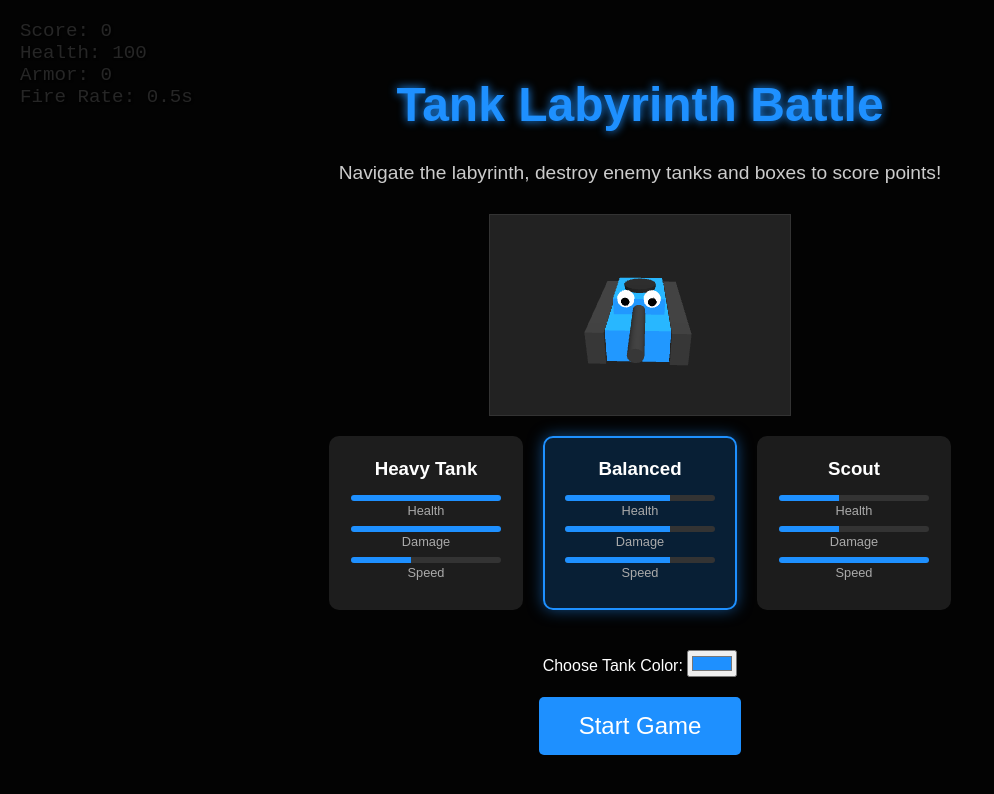
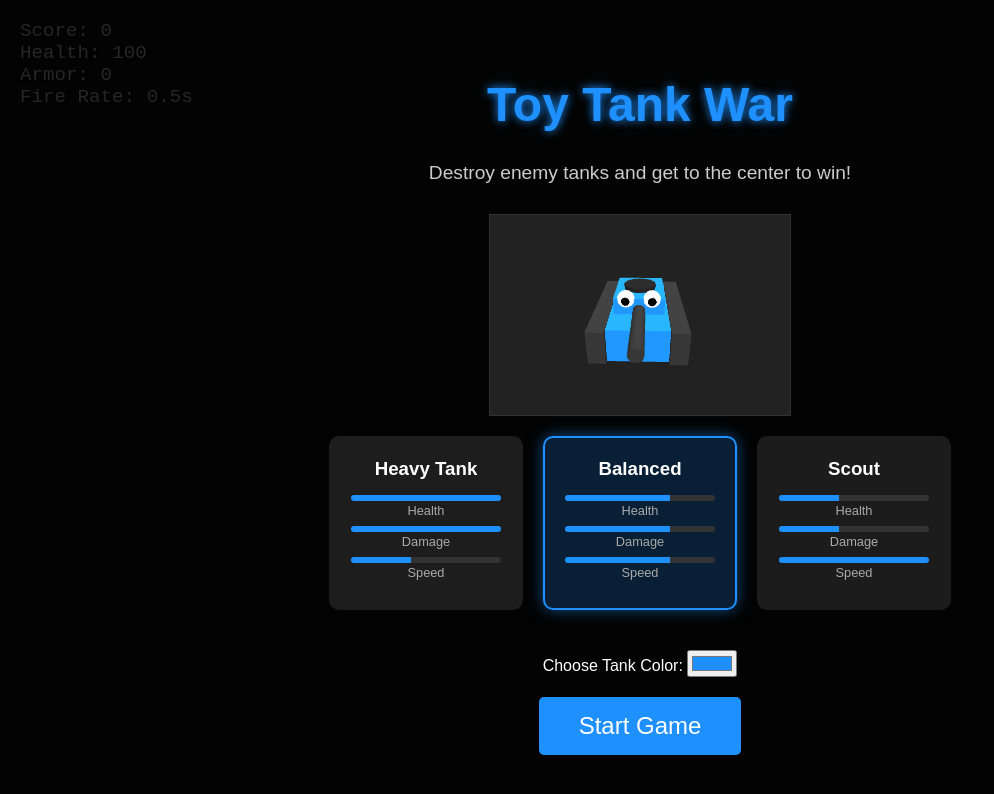
Before and after one commit to Achiaga/toy-tank-war, a plain HTML site: page index.html in a window 1280 px wide. Shown: the whole page, without its empty margins (0-994 px from the left). Drawn offline with nearby package versions, Linux system fonts and the light colour scheme; animation ran at ten frames a second.

Commit message:
feat: Rename game to "Toy Tank War" and update its objective.

```diff
--- a/index.html
+++ b/index.html
@@ -1,13 +1,13 @@
 <!DOCTYPE html>
 <html>
   <head>
-    <title>Tank Labyrinth Game</title>
+    <title>Toy Tank War</title>
     <link rel="stylesheet" href="styles.css">
   </head>
   <body>
     <div id="start-screen">
-      <h1>Tank Labyrinth Battle</h1>
-      <p>Navigate the labyrinth, destroy enemy tanks and boxes to score points!</p>
+      <h1>Toy Tank War</h1>
+      <p>Destroy enemy tanks and get to the center to win!</p>
 
       <div id="tank-preview" style="width: 300px; height: 200px; margin-bottom: 20px; border: 1px solid #333; background: #222;"></div>
 
```
Also changed, not shown: 1 other file.
